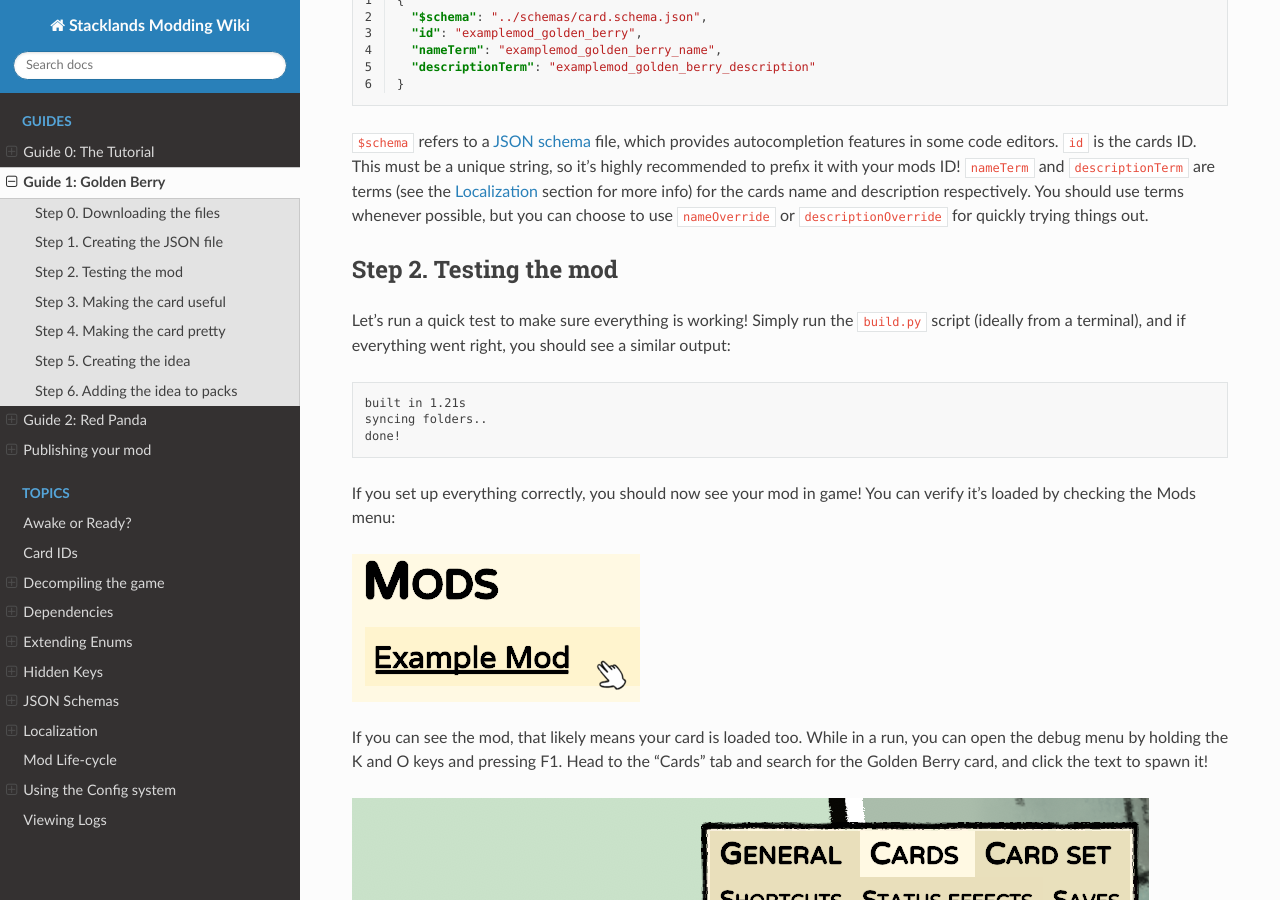
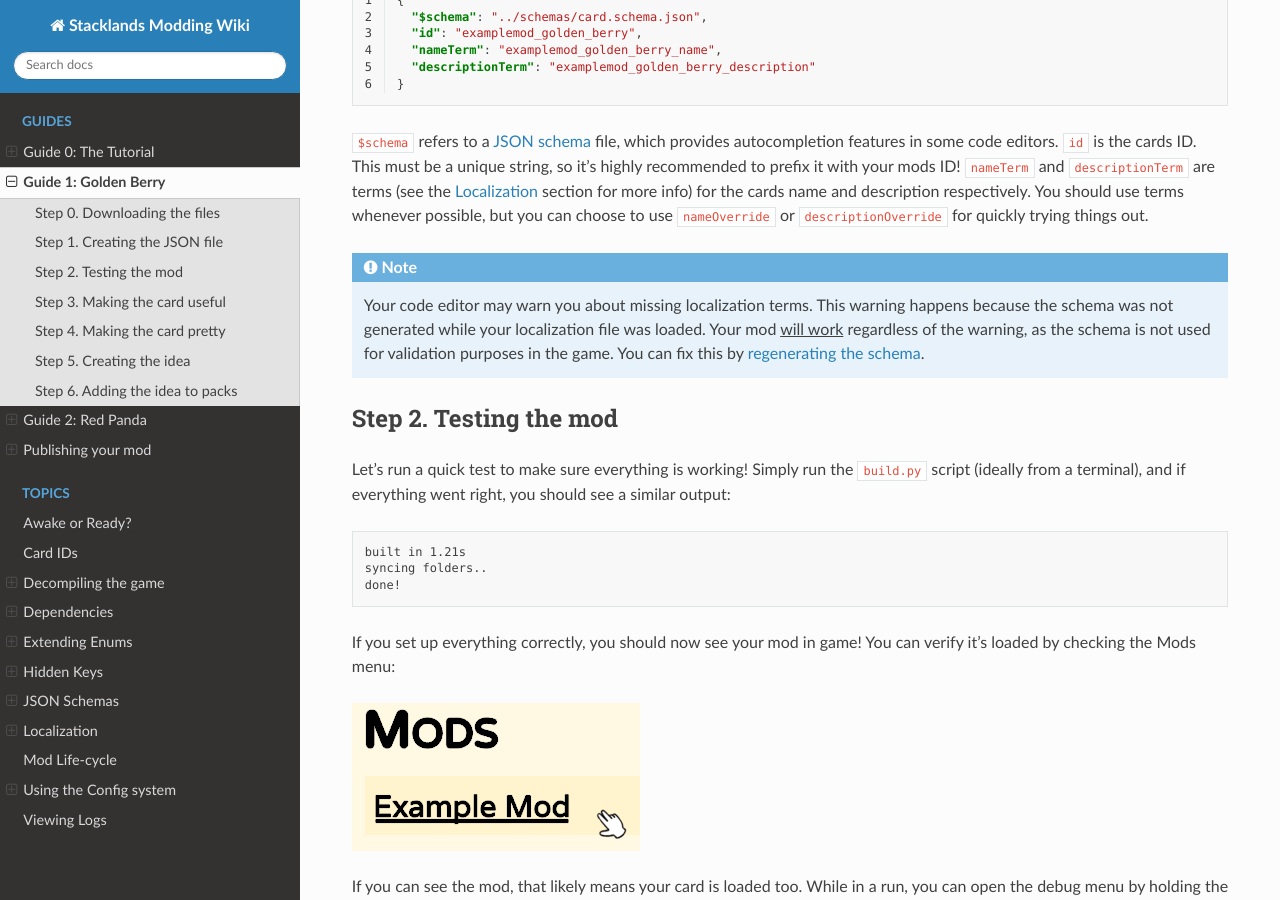
Before and after one commit to stacklandsdev/modding-wiki, a Sphinx documentation site: the page built from source/guides/golden_berry.rst, in a window 1280 px wide and 900 px high, scrolled down 536 px. Built offline with Sphinx 7.4.7 and the Read the Docs theme 2.0.0, drawn with Linux system fonts in a browser that asks for light colours.

Commit message:
clarify schema missing term warning

```diff
--- a/source/guides/golden_berry.rst
+++ b/source/guides/golden_berry.rst
@@ -34,6 +34,11 @@ need to create our first card! Create a ``golden_berry.json`` file in the ``Card
 ``nameTerm`` and ``descriptionTerm`` are terms (see the `Localization <localization.html>`_ section for more info)
 for the cards name and description respectively. You should use terms whenever possible, but you can choose to use
 ``nameOverride`` or ``descriptionOverride`` for quickly trying things out.
+
+.. note::
+	Your code editor may warn you about missing localization terms. This warning happens because the schema was not generated
+	while your localization file was loaded. Your mod :raw-html:`<u>will work</u>` regardless of the warning, as the schema
+	is not used for validation purposes in the game. You can fix this by `regenerating the schema <schema.html>`_.
 
 Step 2. Testing the mod
 =======================
```
